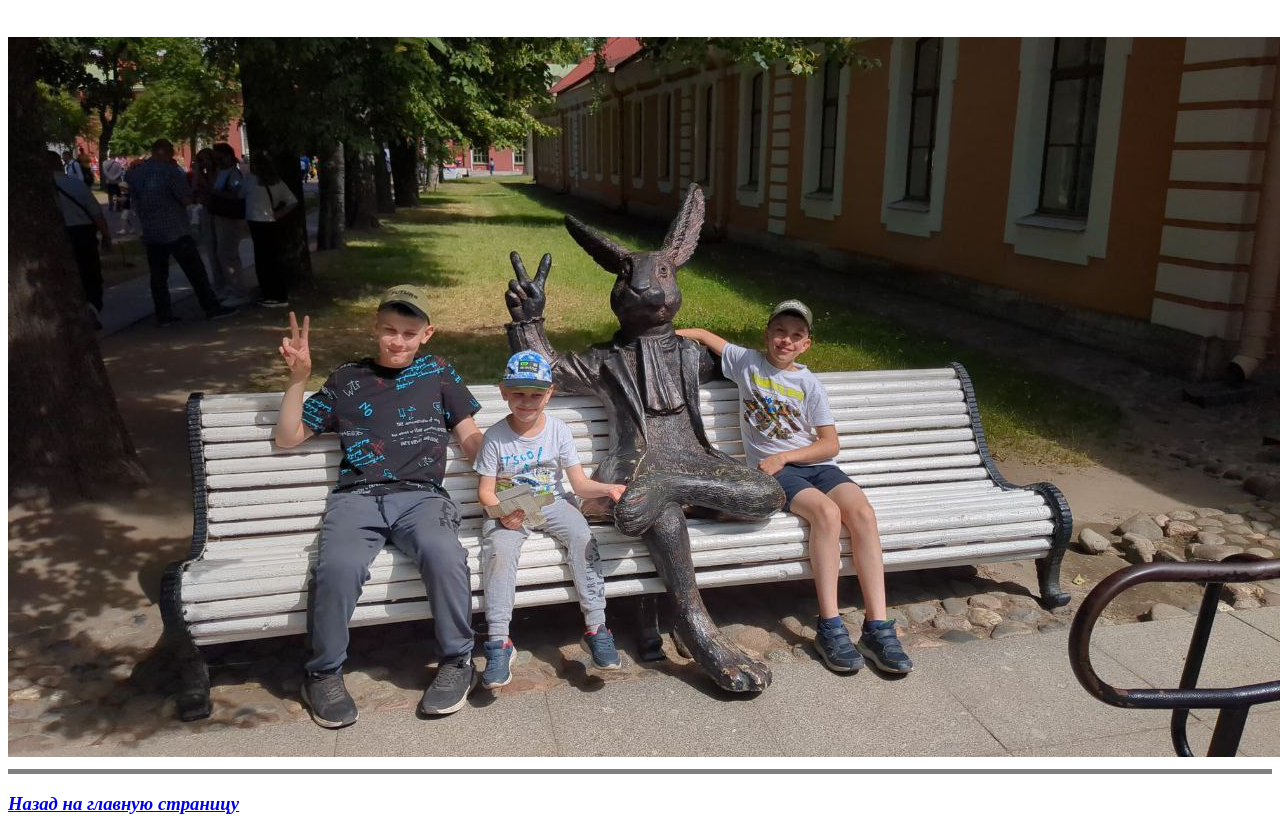
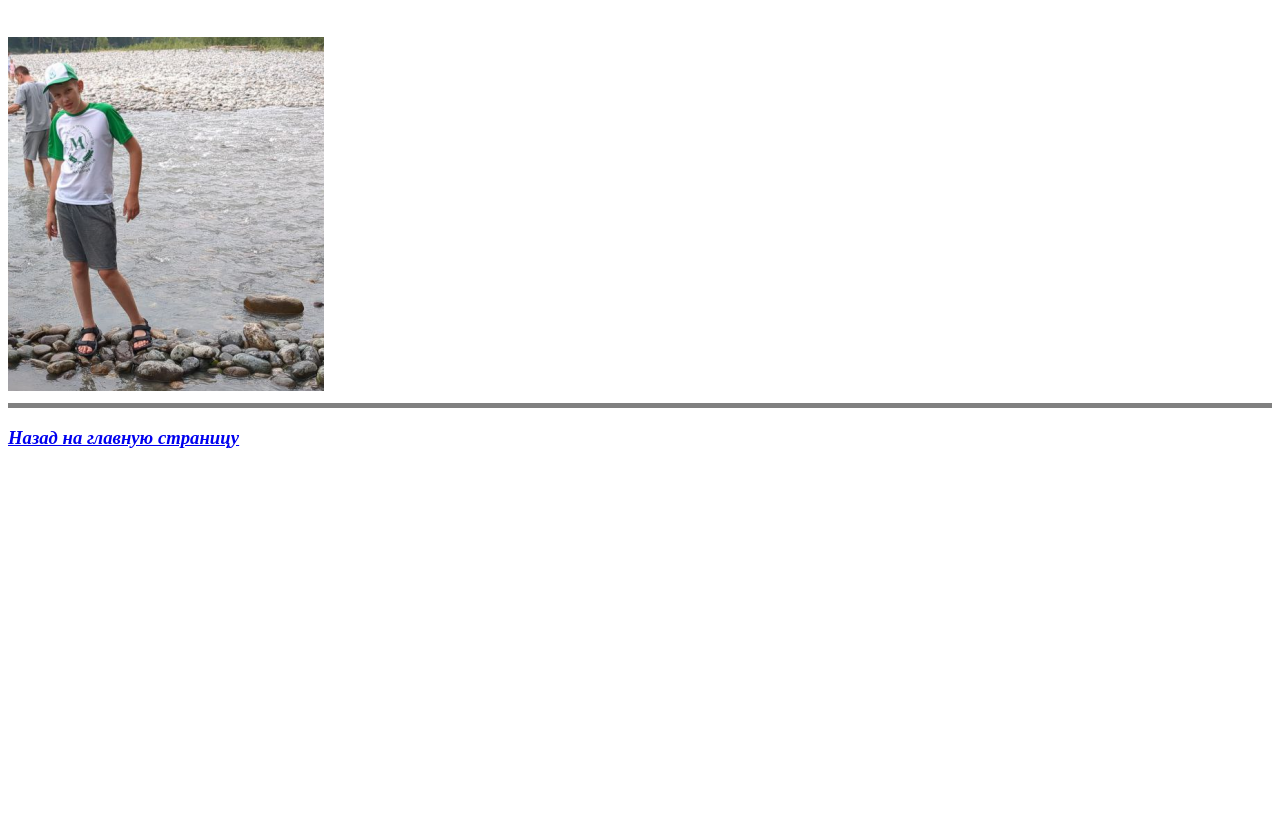
Before and after one commit to danikchernoray124/CV, a plain HTML site: page photos.html in a window 1280 px wide. Shown: the part 61-894 px from the top of the page. After the commit the page ends 800 px from the top, so only its background shows below. Drawn offline with Linux system fonts and the light colour scheme.

Commit message:
Update photos.html

```diff
--- a/photos.html
+++ b/photos.html
@@ -7,7 +7,7 @@
 <body>
     <h1>Мои фотографии и видео</h1>
     <br>
-    <img src="photo_2024-07-14_19-57-28.jpg" alt="Тут должна быть моя фотография">
+    <img src="фото.png" alt="Тут должна быть моя фотография">
     <hr color="grey" noshade size="5"/>
     <h3><a href="index.html"><em><strong>Назад на главную страницу</strong></em></a></h3>
 </body>
```
